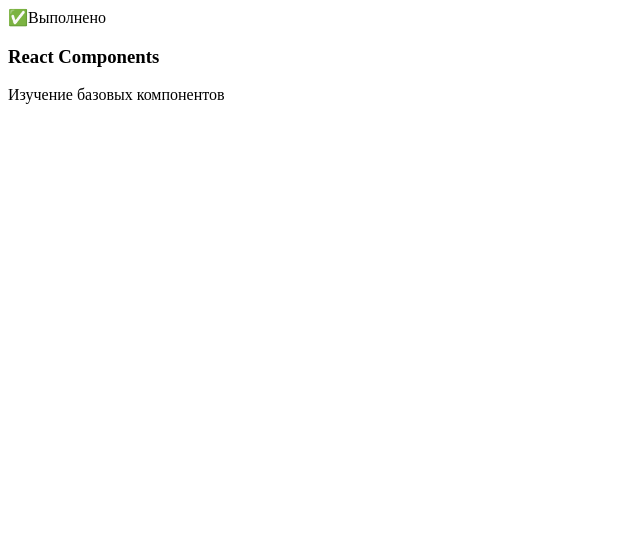
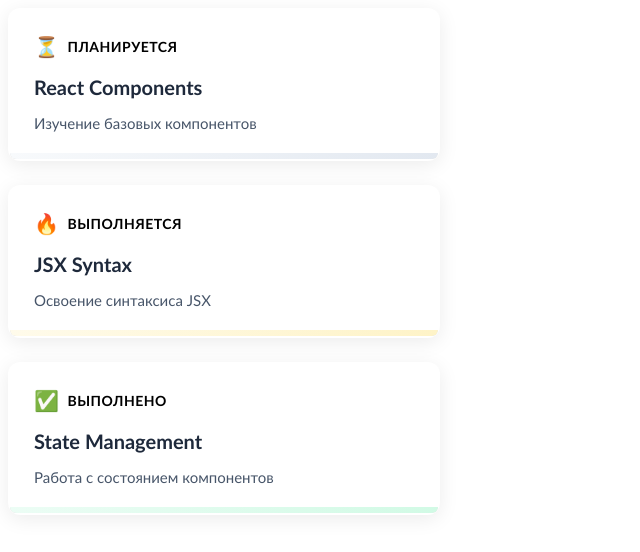
Before and after one commit to FastTra1n/task-tracker, a React (Vite) app: page / in a window 1280 px wide. Shown: the top 552 px of the page, without its empty margins (0-640 px from the left). Built offline with nearby package versions, Linux system fonts and the light colour scheme.

Commit message:
style(TechnologyCard): stylized task-traking card for different statuses.

```diff
--- a/src/App.jsx
+++ b/src/App.jsx
@@ -1,13 +1,28 @@
+import './components/TechnologyCard.css'
 import TechnologyCard from './components/TechnologyCard'
 
 function App() {
   return (
+    <>
+      <TechnologyCard
+        title='React Components'
+        description='Изучение базовых компонентов'
+        status='planned'
+      />
+
+      <TechnologyCard
+      title='JSX Syntax'
+      description='Освоение синтаксиса JSX'
+      status='pending'
+    />
+
     <TechnologyCard
-      title='React Components'
-      description='Изучение базовых компонентов'
+      title='State Management'
+      description='Работа с состоянием компонентов'
       status='completed'
     />
-  )
+    </>
+  );
 }
 
 export default App
--- a/src/components/TechnologyCard.css
+++ b/src/components/TechnologyCard.css
@@ -0,0 +1,110 @@
+/* Карточка технологии */
+:root {
+    --completed-color: #10b981;
+    --pending-color: #f59e0b;
+    --planned-color: #94a3b8;
+
+    --content-font: 'Gill Sans', 'Gill Sans MT', Calibri, 'Trebuchet MS', sans-serif;
+}
+
+.tech-card {
+  position: relative;
+  background: #ffffff;
+  border-radius: 12px;
+  padding: 24px;
+  margin-bottom: 24px;
+  box-shadow: 0 4px 20px rgba(0, 0, 0, 0.08);
+  border: 2px solid transparent;
+  transition: all 0.3s ease;
+  max-width: 380px;
+  font-family: var(--content-font);
+}
+
+.tech-card:hover {
+  transform: translateY(-4px);
+  box-shadow: 0 12px 32px rgba(0, 0, 0, 0.12);
+}
+
+.tech-card .planned {
+  border-color: var(--planned-color);
+  background: linear-gradient(135deg, #f8fafc 0%, #e2e8f0 100%);
+}
+
+.tech-card .pending {
+  border-color: var(--pending-color);
+  background: linear-gradient(135deg, #fffbeb 0%, #fef3c7 100%);
+}
+
+.tech-card .completed {
+  border-color: var(--completed-color);
+  background: linear-gradient(135deg, #ecfdf5 0%, #d1fae5 100%);
+}
+
+.tech-card__header {
+  margin-bottom: 16px;
+}
+
+.tech-card__status {
+  display: flex;
+  align-items: center;
+  gap: 8px;
+  font-size: 14px;
+  font-weight: 600;
+  text-transform: uppercase;
+  letter-spacing: 0.5px;
+}
+
+.tech-card__icon {
+  font-size: 20px;
+}
+
+.tech-card__content {
+    font-family: var(--content-font);
+}
+
+.tech-card__title {
+  margin: 0 0 12px 0;
+  font-size: 20px;
+  font-weight: 700;
+  color: #1e293b;
+}
+
+.tech-card__description {
+  margin: 0;
+  color: #475569;
+  line-height: 1.6;
+  font-size: 15px;
+}
+
+.tech-card__progress {
+  position: absolute;
+  bottom: 0;
+  left: 0;
+  width: 100%;
+  height: 6px;
+  background: rgba(0, 0, 0, 0.1);
+  border-radius: 0 0 12px 12px;
+  overflow: hidden;
+}
+
+.tech-card__progress-fill {
+  height: 100%;
+  width: 100%;
+  border-radius: 0 0 12px 12px;
+  transition: all 0.4s ease;
+}
+
+.tech-card__progress-fill .planned {
+  width: 30%;
+  background: var(--planned-color);
+}
+
+.tech-card__progress-fill .in-progress {
+  width: 70%;
+  background: var(--pending-color);
+}
+
+.tech-card__progress-fill .completed {
+  width: 100%;
+  background: var(--completed-color);
+}
--- a/src/components/TechnologyCard.jsx
+++ b/src/components/TechnologyCard.jsx
@@ -27,6 +27,10 @@
         <h3 className="tech-card__title">{title}</h3>
         <p className="tech-card__description">{description}</p>
       </div>
+
+      <div className="tech-card__progress">
+        <div className={`tech-card__progress-fill ${status}`}></div>
+      </div>
     </div>
   );
 }
```
